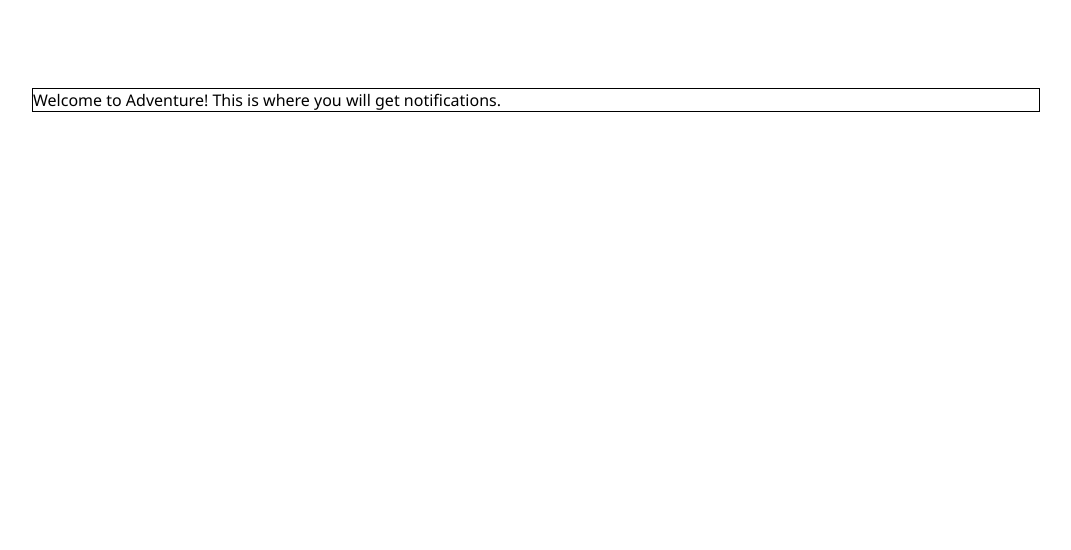
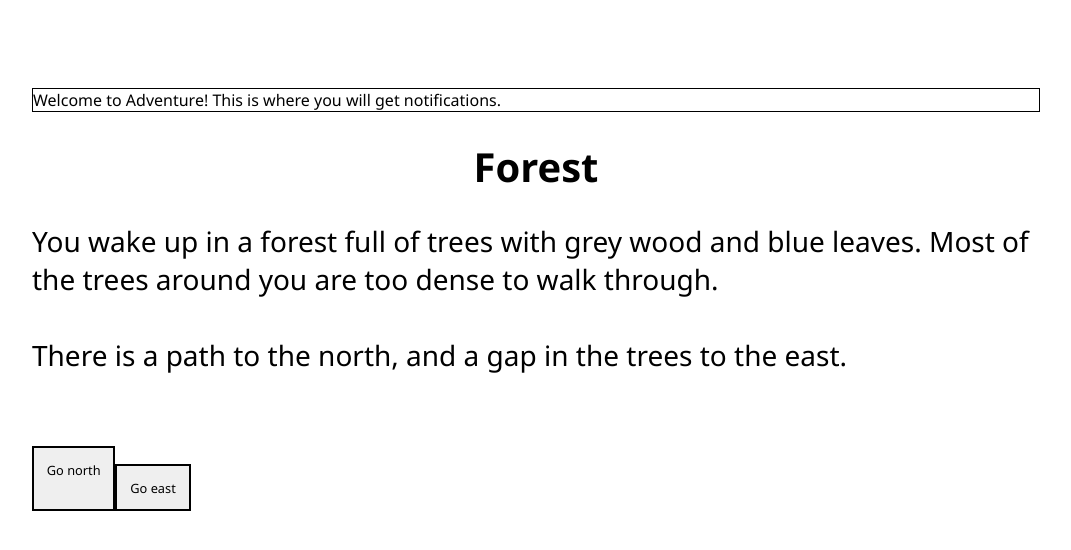
Before and after one commit to Split-Diamond-Labs/WotM, a plain HTML site: page index.html in a window 1280 px wide. Shown: the whole page, without its empty margins (104-1175 px from the left). Drawn offline with Linux system fonts and the light colour scheme.

Commit message:
Update index.html

```diff
--- a/index.html
+++ b/index.html
@@ -31,6 +31,7 @@
     <h1 id="title"></h1>
     <p id="description"></p>
     <div id="items"></div>
+    <script src="rooms.js"></script>
     <script src="index.js"></script>
   </body>
 </html>
```
